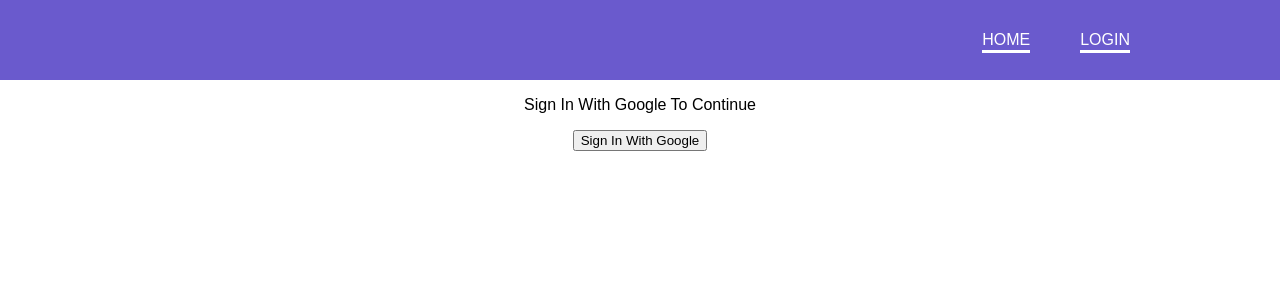
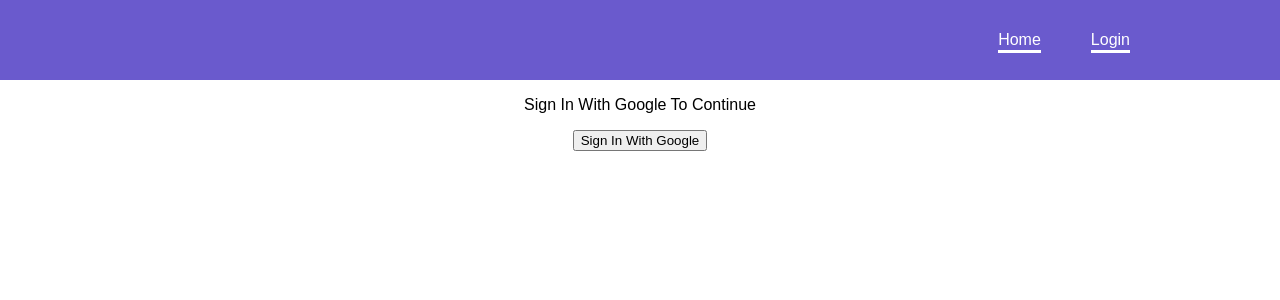
Before and after one commit to sethipriyanshu/social-media-app, a React (Create React App) app: page /login in a window 1280 px wide. Shown: the top 300 px of the page. Built offline with nearby package versions, Linux system fonts and the light colour scheme; no server answers.

Commit message:
update login button visibility

```diff
--- a/package.json
+++ b/package.json
@@ -3,6 +3,7 @@
   "version": "0.1.0",
   "private": true,
   "dependencies": {
+    "@hookform/resolvers": "^3.4.2",
     "@testing-library/jest-dom": "^5.17.0",
     "@testing-library/react": "^13.4.0",
     "@testing-library/user-event": "^13.5.0",
@@ -14,10 +15,12 @@
     "react": "^18.3.1",
     "react-dom": "^18.3.1",
     "react-firebase-hooks": "^5.1.1",
+    "react-hook-form": "^7.51.5",
     "react-router-dom": "^6.23.1",
     "react-scripts": "5.0.1",
     "typescript": "^4.9.5",
-    "web-vitals": "^2.1.4"
+    "web-vitals": "^2.1.4",
+    "yup": "^1.4.0"
   },
   "scripts": {
     "start": "react-scripts start",
--- a/src/App.tsx
+++ b/src/App.tsx
@@ -4,6 +4,7 @@ import { BrowserRouter as Router, Route, Routes } from 'react-router-dom';
 import { Main } from './pages/main';
 import { Login } from './pages/login';
 import { Navbar } from './components/navbar';
+import { CreatePost } from './pages/create-post/create-post';
 
 function App() {
   return (
@@ -13,6 +14,7 @@ function App() {
         <Routes>
           <Route path = "/" element={<Main/>}/>
           <Route path = "/login" element={<Login/>}/>
+          <Route path = "/createpost" element={<CreatePost/>}/>
         </Routes>
       </Router>
     </div>
--- a/src/components/navbar.tsx
+++ b/src/components/navbar.tsx
@@ -11,8 +11,10 @@ export const Navbar = () =>{
     }
     return( <div className="navbar">
         <div className="links">
-        <Link to="/">HOME</Link>
-        <Link to="/login">LOGIN</Link>
+        <Link to="/">Home</Link>
+        {!user ? <Link to="/login">Login</Link>:
+        <Link to="/createpost">Create Post</Link>
+}
         </div>
         <div className="user">
        {user && (
--- /dev/null
+++ b/src/pages/create-post/create-form.tsx
@@ -0,0 +1,10 @@
+import { useForm } from "react-hook-form";
+import * as yup from "yup";
+
+
+export const CreateForm = () =>{
+    return <form>
+        <input placeholder="Title..."/>
+        <input placeholder="Description..."/>
+    </form>
+}
--- /dev/null
+++ b/src/pages/create-post/create-post.tsx
@@ -0,0 +1,8 @@
+import { CreateForm } from "./create-form"
+export const CreatePost = () =>{
+    return <div>
+        <form>
+            <CreateForm/>
+        </form>
+    </div>
+}
```
Also changed, not shown: 1 other file (tests, documents, lock files or other folders).
